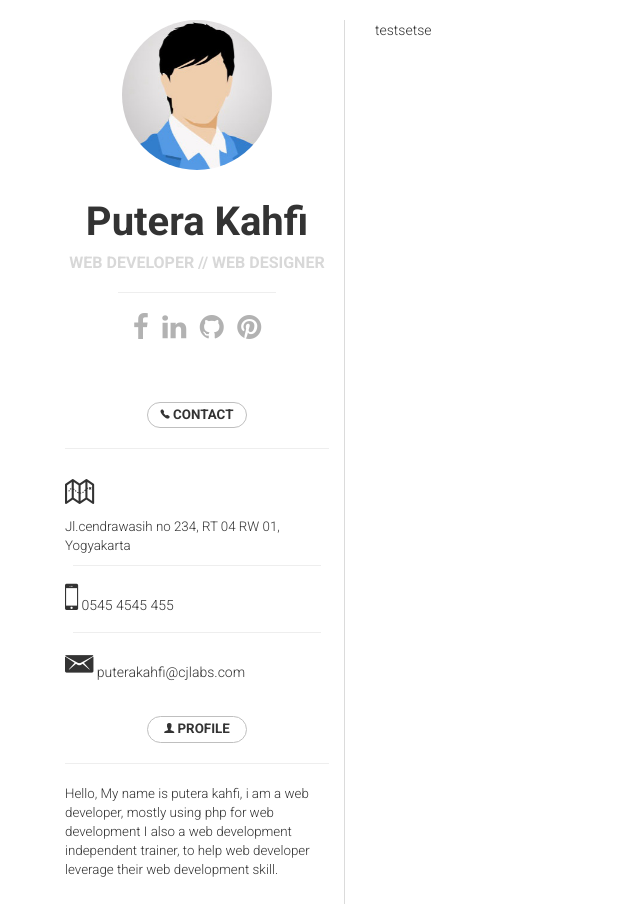
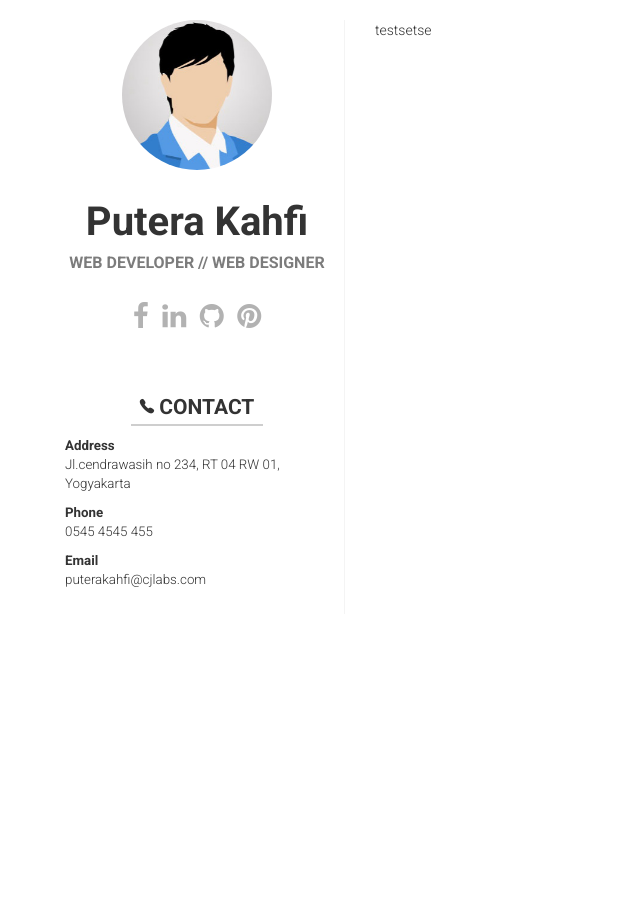
Before and after one commit to puterakahfi/resume, a website: page minimalist/index.html in a window 1280 px wide. Shown: the whole page, without its empty margins (0-640 px from the left). After the commit the page ends 800 px from the top, so only its background shows below. Drawn offline with nearby package versions, Linux system fonts and the light colour scheme; files whose address does not match are found by name.

Commit message:
updated resume layout

```diff
--- a/minimalist/assets/css/main.css
+++ b/minimalist/assets/css/main.css
@@ -7,7 +7,7 @@ body{
 	margin:10px auto;
 }
 .vertical-line{
-	border-right: 1px  solid #dbdbdb;
+	border-right: 1px  solid #f4f4f4;
 }
 .component-side-content, #component-profile{
 	text-align: center;
@@ -61,7 +61,7 @@ color :#BD081C;
 #component-profile h4{
 	font-size: 12pt;
 	font-weight:600;
-	color: #d8d8d8;
+	color: #7c7c7c;
 	text-transform:  uppercase;
 }
 
@@ -91,13 +91,12 @@ color :#BD081C;
 .component-side-content h4{
 	text-transform: uppercase;
 	font-weight: 600;
-	font-size: 10pt;
+	font-size: 1.5em;
 	padding: 5px;
-	width: 100px;
-	margin: 15px auto;
-	border-radius: 35px;
-
-	border: 1px solid  #bfbfbf;
+	margin: 10px auto;
+	border-bottom : solid 1px #cecece;
+	border-bottom-width: 2px;
+	width: 50%;
 }
 
 .component-side-content #contact-detail{
--- a/minimalist/index.html
+++ b/minimalist/index.html
@@ -30,7 +30,7 @@
 				<div class="col-md-3 vertical-line"><div id="component-profile">
 						<img src="assets/img/profile.jpg" alt="profile"/>
 						<h2 class="color">Putera Kahfi</h2>
-						<h4>Web developer // web designer </h4> <hr/>
+						<h4>Web developer // web designer </h4><br/>
 
 						<span class="fa fa-2x fa-facebook"></span>
 						<span class="fa fa-2x fa-linkedin"></span>
@@ -38,23 +38,14 @@
 						<span class="fa fa-2x fa-pinterest"></span>
 					</div>
 					<div class="component-side-content">
-						<h4 class="color "><i class="ion-ios-telephone"></i> Contact</h4> <hr />
+						<h4 class="color "><i class="ion-ios-telephone"></i> Contact</h4>
 						<div id="contact-detail">
-							<p><i class="ion-map icon-size medium position center"></i><br/>Jl.cendrawasih no 234, RT 04 RW 01, Yogyakarta</p>
-							<hr />
-							<i class="ion-iphone icon-size medium"></i> 0545 4545 455 <hr />
-							<i class="ion-email icon-size medium"></i> puterakahfi@cjlabs.com
+							<p><b>Address</b></i><br/>Jl.cendrawasih no 234, RT 04 RW 01, Yogyakarta</p>
+						<p><b>Phone</b><br/> 0545 4545 455 <br /></p>
+						<p>	<b>Email</b><br/> puterakahfi@cjlabs.com </p>
 
 					</div>
 					<div claas="vertical-line"></div>
-						<div class="component-side-content">
-							<h4 class="color "><i class="ion-person"></i> Profile</h4> <hr />
-							<div id="contact-detail">
-								<p>Hello, My name is putera kahfi, i am a web developer, mostly using php for web development
-									I also a web development independent trainer, to help web developer leverage their web development skill.
-								</p>
-							</div>
-						</div>
 				</div>
 
 			</div>
```
Lines whose indentation alone changed are shown as unchanged.
